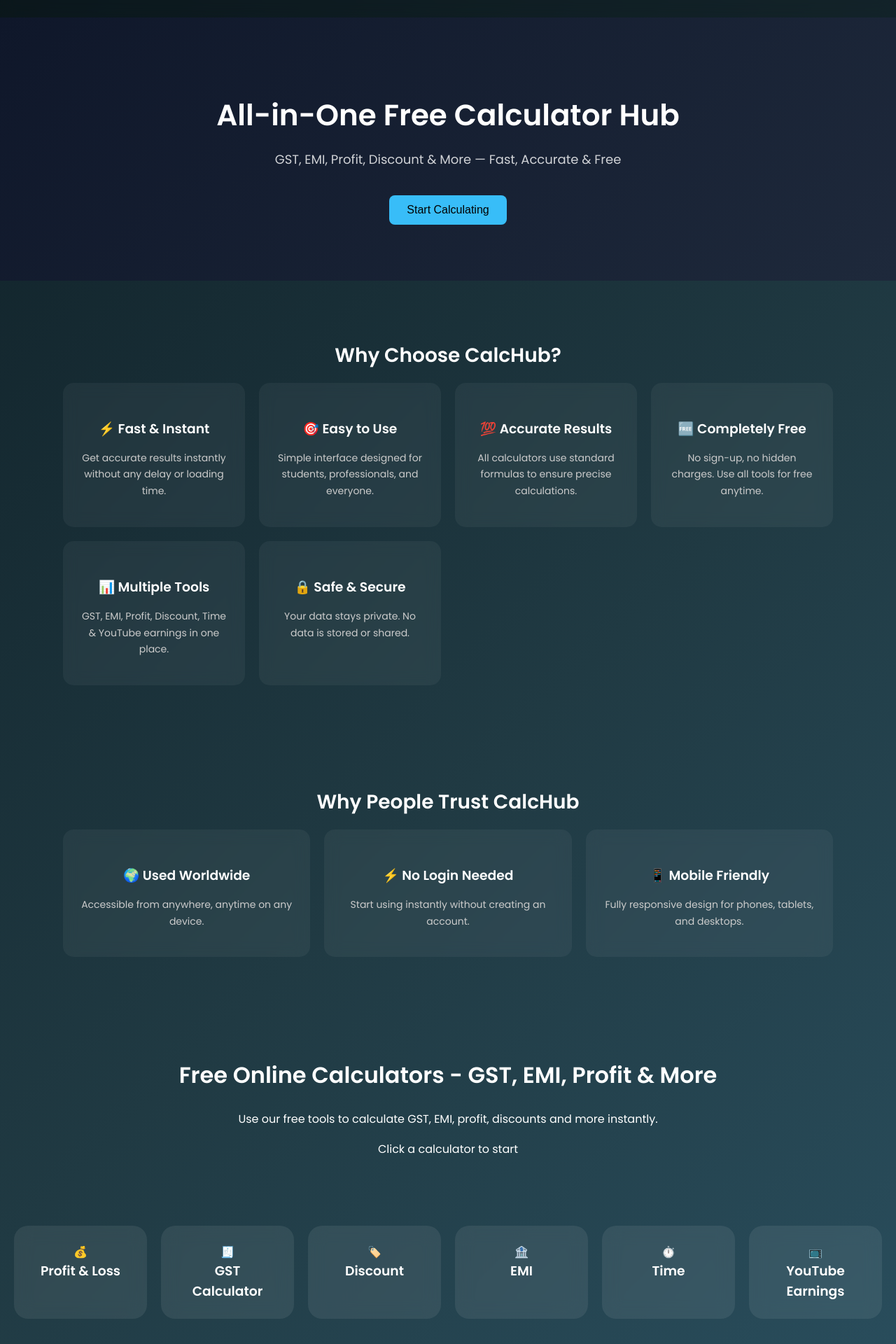
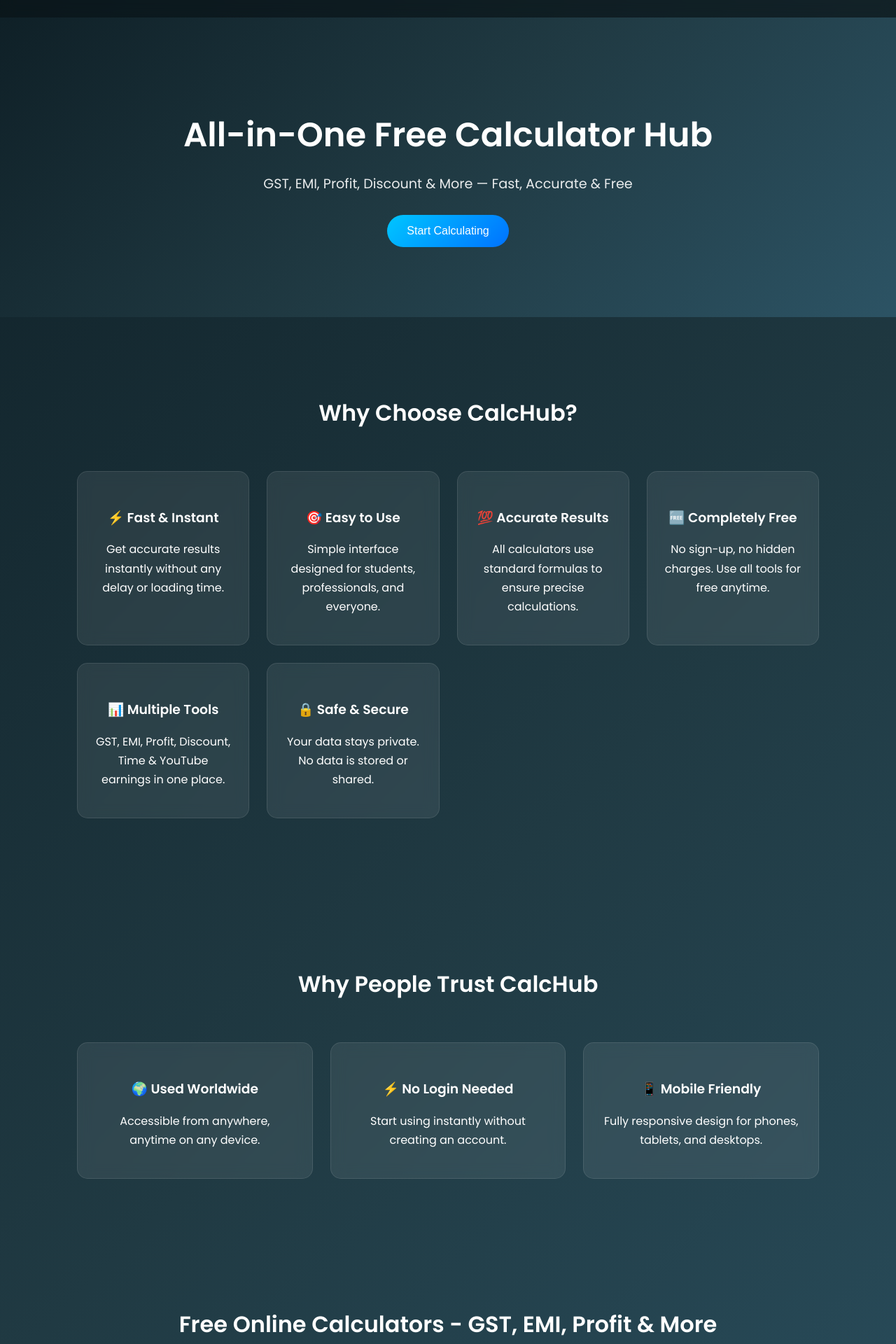
Before and after one commit to calchubsupport-dot/calchub, a React (Create React App) app: page / in a window 1280 px wide. Shown: the part 100-2020 px from the top of the page at 70% size. Built offline with nearby package versions, Linux system fonts and the light colour scheme.

Commit message:
premium ui upgrade

```diff
--- a/src/App.css
+++ b/src/App.css
@@ -1,3 +1,9 @@
+body {
+  margin: 0;
+  font-family: 'Poppins', sans-serif;
+  background: #0f2027;
+}
+
 body {
   margin: 0;
   font-family: 'Poppins', sans-serif;
@@ -180,45 +186,111 @@
   margin-bottom: 10px;
 }
 
-.info-card p {
-  font-size: 14px;
-  color: #ccc;
+.card-grid {
+  display: grid;
+  grid-template-columns: repeat(auto-fit, minmax(220px, 1fr));
+  gap: 25px;
+  padding: 40px 20px;
+}
+
+.info-card {
+  padding: 25px;
+  border-radius: 15px;
+  background: rgba(255, 255, 255, 0.08);
+  backdrop-filter: blur(10px);
+  color: white;
+  transition: 0.3s ease;
+  border: 1px solid rgba(255,255,255,0.1);
+}
+
+.info-card:hover {
+  transform: translateY(-10px) scale(1.03);
+  background: rgba(255, 255, 255, 0.15);
 }
 
 .hero {
   text-align: center;
-  padding: 80px 20px;
-  background: linear-gradient(135deg, #0f172a, #1e293b);
+  padding: 100px 20px;
+  background: linear-gradient(135deg, #0f2027, #203a43, #2c5364);
   color: white;
 }
 
 .hero h1 {
-  font-size: 42px;
-  margin-bottom: 10px;
+  font-size: 3rem;
+  font-weight: 700;
+  margin-bottom: 15px;
 }
 
 .hero p {
-  font-size: 18px;
-  opacity: 0.8;
+  font-size: 1.2rem;
+  opacity: 0.9;
+  margin-bottom: 30px;
 }
 
 .cta-btn {
-  margin-top: 20px;
-  padding: 12px 25px;
+  padding: 14px 28px;
+  font-size: 16px;
   border: none;
-  border-radius: 8px;
-  background: #38bdf8;
-  color: black;
-  font-size: 16px;
+  border-radius: 30px;
+  background: linear-gradient(135deg, #00c6ff, #0072ff);
+  color: white;
   cursor: pointer;
-  transition: 0.3s;
+  transition: all 0.3s ease;
 }
 
 .cta-btn:hover {
-  transform: scale(1.05);
-  background: #0ea5e9;
+  transform: translateY(-3px) scale(1.05);
+  box-shadow: 0 10px 25px rgba(0, 114, 255, 0.5);
 }
 
 html {
   scroll-behavior: smooth;
 }
+
+body {
+  margin: 0;
+  font-family: 'Poppins', sans-serif;
+  background: linear-gradient(135deg, #0f2027, #203a43, #2c5364);
+  color: white;
+}
+
+.container {
+  text-align: center;
+  padding: 20px;
+}
+
+.title {
+  font-size: 2.5rem;
+  font-weight: bold;
+}
+
+.tagline {
+  opacity: 0.7;
+  margin-bottom: 30px;
+}
+
+.grid {
+  display: grid;
+  grid-template-columns: repeat(auto-fit, minmax(150px, 1fr));
+  gap: 20px;
+}
+
+.card {
+  backdrop-filter: blur(10px);
+  background: rgba(255,255,255,0.1);
+  padding: 20px;
+  border-radius: 15px;
+  cursor: pointer;
+  transition: 0.3s;
+}
+
+.card:hover {
+  transform: scale(1.05);
+}
+
+.section-title {
+  text-align: center;
+  font-size: 2rem;
+  color: white;
+  margin-top: 50px;
+}
```
